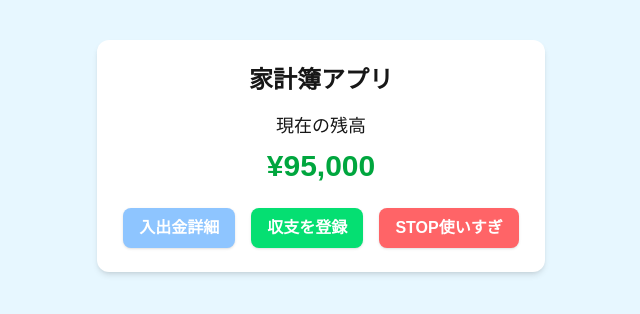
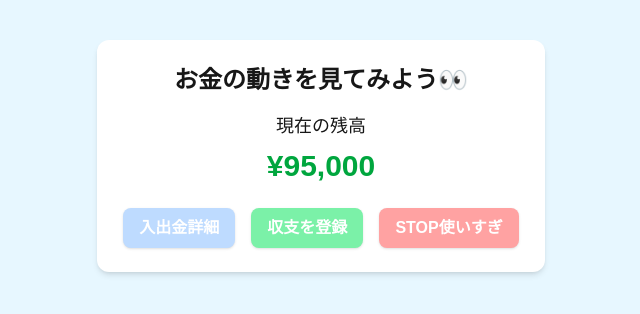
Before and after one commit to ninasings4women-gif/section3-4_app, a Next.js app: page / in a window 1280 px wide. Shown: the top 314 px of the page, without its empty margins (319-959 px from the left). Built offline with nearby package versions, Linux system fonts and the light colour scheme.

Commit message:
ホームに戻るボタン付けれた！！！！！！

```diff
--- a/src/app/add/page.tsx
+++ b/src/app/add/page.tsx
@@ -1,8 +1,9 @@
 "use client";
 
 import { useState } from "react";
-import { addTransaction } from "../../hooks/useTransactions"; // ←相対パス
+import { addTransaction } from "../../hooks/useTransactions";
 import { useRouter } from "next/navigation";
+import Link from "next/link";
 
 export default function AddPage() {
   const [type, setType] = useState<"入金" | "出金">("入金");
@@ -89,6 +90,15 @@ export default function AddPage() {
         </button>
       </form>
       {/* ✅ form 終了 */}
+
+      <div className="mt-6 text-center">
+       <Link
+         href="/"
+         className="px-4 py-2 bg-pink-500 text-white font-semibold rounded-lg shadow hover:bg-pink-600 transition"
+        >
+            ホーム
+       </Link>
+     </div>
     </div>
   );
 }
--- a/src/app/page.tsx
+++ b/src/app/page.tsx
@@ -17,7 +17,7 @@ export default function HomePage() {
 
   return (
     <div className="max-w-md mx-auto mt-10 text-center bg-white shadow-md rounded-xl p-6">
-      <h1 className="text-2xl font-bold mb-4">家計簿アプリ</h1>
+      <h1 className="text-2xl font-bold mb-4">お金の動きを見てみよう👀</h1>
 
       <p className="text-lg mb-2">現在の残高</p>
       <p
--- a/src/app/transactions/page.tsx
+++ b/src/app/transactions/page.tsx
@@ -1,7 +1,7 @@
 "use client";
 
 import { useTransactions } from "@/hooks/useTransactions";
-
+import Link from "next/link";
 
 export default function TransactionsPage() {
   const { data, error } = useTransactions();
@@ -26,6 +26,23 @@ export default function TransactionsPage() {
     <div className="font-semibold mt-4">
         合計:{total.toLocaleString("ja-JP")}円
       </div>
+
+       <div className="flex justify-center gap-4 mt-6">
+        <Link href="/"
+          className="px-4 py-2 bg-pink-300 text-white font-semibold rounded-lg shadow hover:bg-pink-600 transition"
+        >
+            ホーム
+        </Link>
+        <Link href="/"
+            className="px-4 py-2 bg-green-400 text-white font-semibold rounded-lg shadow hover:bg-green-600 transition"
+          >
+            収支登録
+
+        </Link>
+
+      </div>
     </div>
+
+
   );
 }
--- a/src/components/NavButtons.tsx
+++ b/src/components/NavButtons.tsx
@@ -6,19 +6,19 @@ export default function NavButtons() {
   return (
     <div className="flex justify-center gap-4 mt-6">
       <Link href="/transactions"
-        className="px-4 py-2 bg-blue-300 text-white font-semibold rounded-lg shadow hover:bg-blue-700 transition"
+        className="px-4 py-2 bg-blue-200 text-white font-semibold rounded-lg shadow hover:bg-blue-700 transition"
       >
           入出金詳細
         </Link>
 
       <Link href="/add"
-        className="px-4 py-2 bg-green-400 text-white font-semibold rounded-lg shadow hover:bg-green-700 transition"
+        className="px-4 py-2 bg-green-300 text-white font-semibold rounded-lg shadow hover:bg-green-700 transition"
         >
           収支を登録
         </Link>
 
       <Link href="/stop"
-        className="px-4 py-2 bg-red-400 text-white font-semibold rounded-lg shadow hover:bg-red-700 transition"
+        className="px-4 py-2 bg-red-300 text-white font-semibold rounded-lg shadow hover:bg-red-800 transition"
         >
           STOP使いすぎ
         </Link>
```
